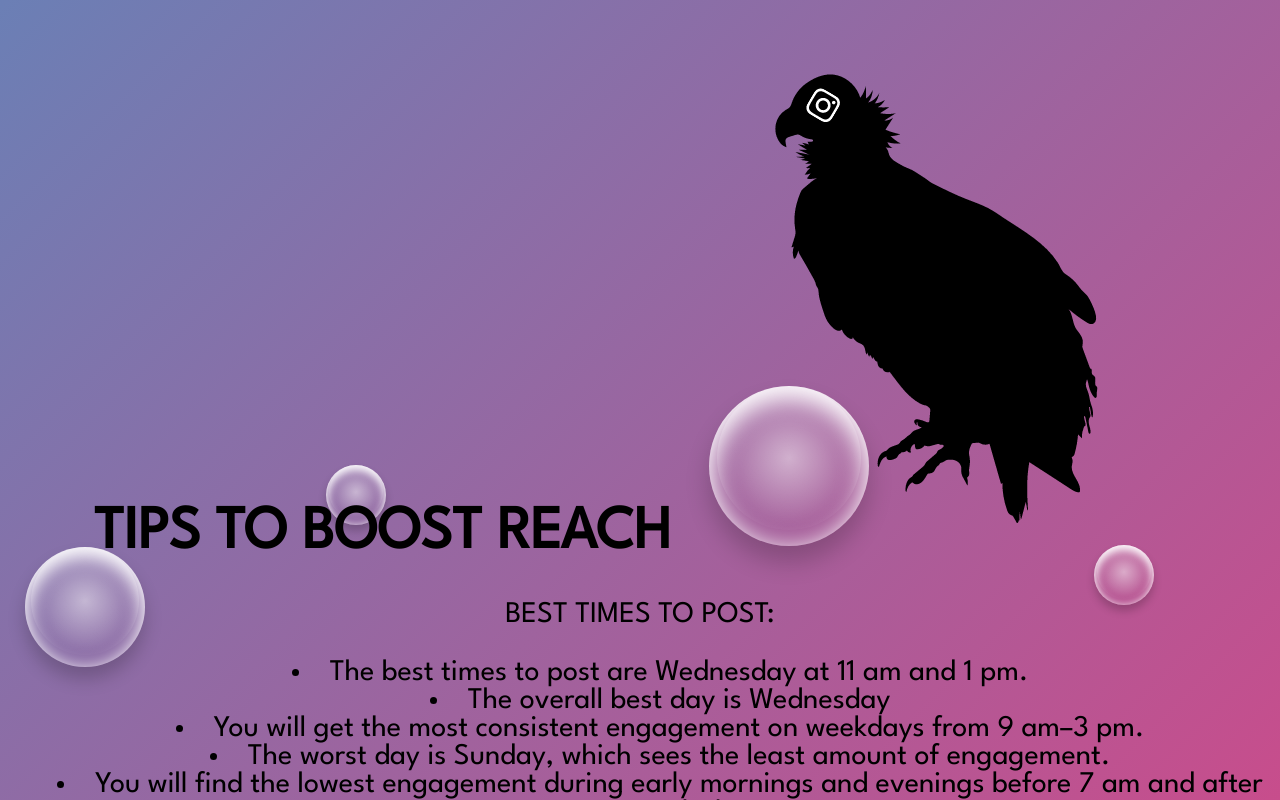
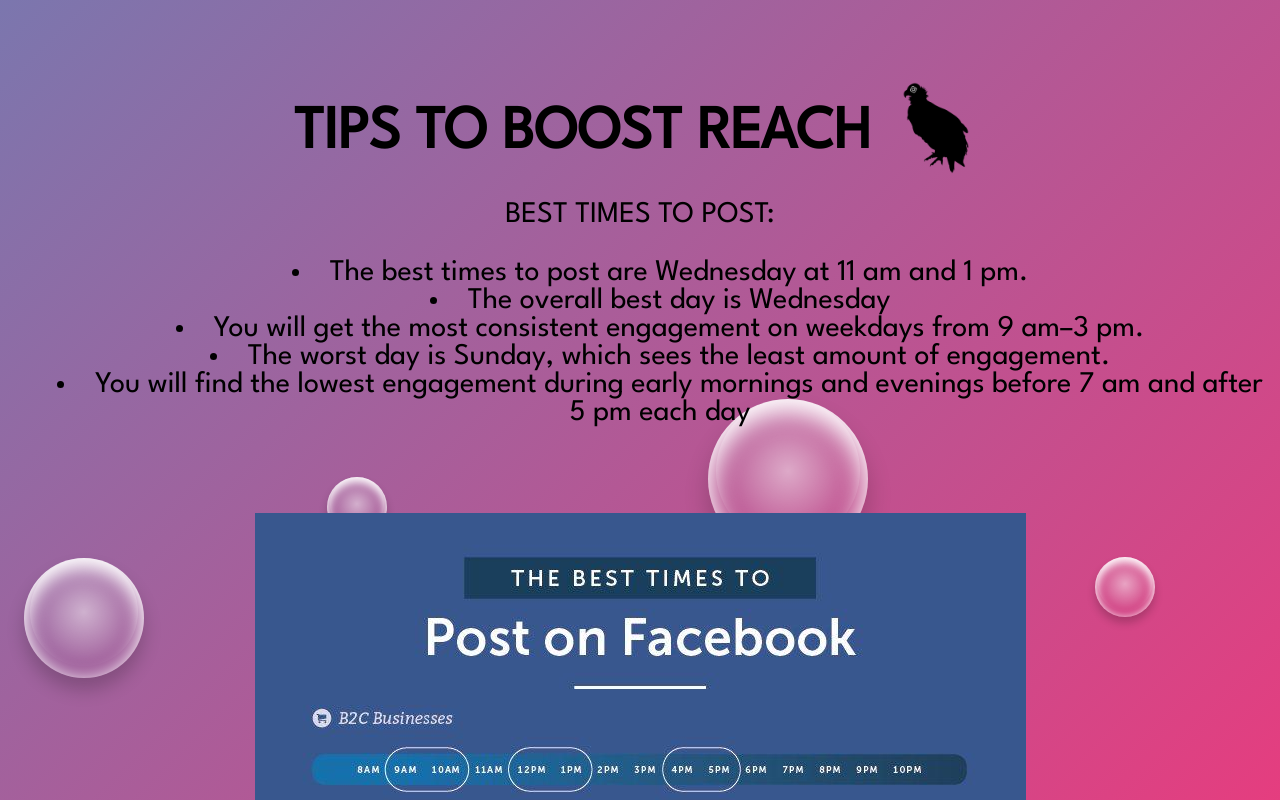
Before and after one commit to ishaan812/LOC4.0_PleaseWork, a React (Create React App) app in the folder social_media/: page /facebook in a window 1280 px wide. Shown: the top 800 px of the page. Built offline with nearby package versions, Linux system fonts and the light colour scheme.

Commit message:
final final

```diff
--- a/social_media/src/components/facebook.css
+++ b/social_media/src/components/facebook.css
@@ -6,12 +6,7 @@
     font-weight: bold;
 }
 
-.lol{
-    width:100px;
-    height:100px;
-    position: relative;
-    top: 30px;
-}
+
 
 ul{
     text-align: center;
@@ -23,3 +18,10 @@
     text-align: center;
     font-family: 'League Spartan', sans-serif;
 }
+
+.lol{
+    width:100px;
+    height:100px;
+    position: relative;
+    top: 30px;
+}
--- a/social_media/src/components/facebook.jsx
+++ b/social_media/src/components/facebook.jsx
@@ -17,7 +17,7 @@
     <div className="bubble x9"></div>
     <div className="bubble x10"></div>
 </div>
-    <h1 className='tips'> TIPS TO BOOST REACH <img src={require('./stalkr.png')} /> </h1>
+    <h1 className='tips'> TIPS TO BOOST REACH <img className="lol" src={require('./stalkr.png')} /> </h1>
     <p className='list'> BEST TIMES TO POST:
     <ul> <li>The best times to post are Wednesday at 11 am and 1 pm.</li>
     <li>The overall best day is Wednesday</li>
--- a/social_media/src/components/signin/signin.jsx
+++ b/social_media/src/components/signin/signin.jsx
@@ -47,7 +47,7 @@
             <br></br>
             <br></br>
             <tr><td>Password </td>
-            <td><input className='inputt' type='text' /></td>
+            <td><input className='inputt' type='password' /></td>
             </tr>
             <br></br>
             <br></br>
```
Also changed, not shown: social_media/src/components/lobby/lobby.scss (line endings or trailing spaces).
